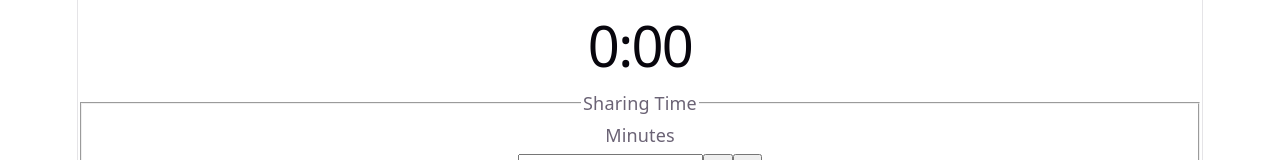
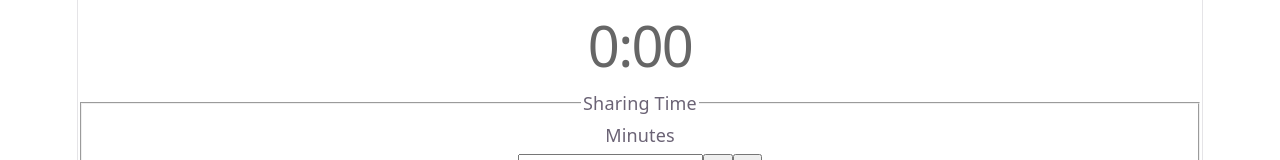
Before and after one commit to casewalker/timekeeper, a React (Vite) app: page / in a window 1280 px wide. Shown: the top 160 px of the page. Built offline with nearby package versions, Linux system fonts and the light colour scheme.

Commit message:
Flesh out warning text and app changes by phase

```diff
--- a/src/App.tsx
+++ b/src/App.tsx
@@ -7,7 +7,19 @@ import "@/App.css";
 const formatTimer = (totalSeconds: number) =>
   `${Math.floor(totalSeconds / 60)}:${String(totalSeconds % 60).padStart(2, "0")}`;
 
-function App() {
+const formatWarningText = (warningSeconds: number) => {
+  const pluralize = (string: string, n: number) => (n === 1 ? string : `${string}s`);
+
+  const numMinutes = Math.floor(warningSeconds / 60);
+  const numSeconds = warningSeconds % 60;
+
+  const minutesPart = `${numMinutes > 0 ? numMinutes + " " + pluralize("Minute", numMinutes) : ""}`;
+  const secondsPart = `${numSeconds > 0 ? numSeconds + " " + pluralize("Second", numSeconds) : ""}`;
+
+  return `${minutesPart}${numMinutes > 0 && numSeconds > 0 ? " and " : ""}${secondsPart}`;
+};
+
+export default function App() {
   const [sharingSeconds, setSharingSeconds] = useState(0);
   const [warningSeconds, setWarningSeconds] = useState(0);
   const { countdownPhase, remainingTimerSeconds, start, stop } = useCountdown();
@@ -20,25 +32,58 @@ function App() {
     start(sharingSeconds, warningSeconds);
   };
 
-  const timeDisplay = () => {
+  type PhasedResources = {
+    timerColor: string;
+    countdownTime: number;
+    warningTextPrimary: string;
+    warningTextSecondary: string;
+  };
+
+  const phasedResources = (function (): PhasedResources {
     switch (countdownPhase) {
       case "running":
-        return <span style={{ color: "green" }}>{formatTimer(remainingTimerSeconds)}</span>;
+        return {
+          timerColor: "#444444",
+          countdownTime: remainingTimerSeconds,
+          warningTextPrimary: "",
+          warningTextSecondary: "",
+        };
       case "warning":
-        return <span style={{ color: "orange" }}>{formatTimer(remainingTimerSeconds)}</span>;
+        return {
+          timerColor: "orange",
+          countdownTime: remainingTimerSeconds,
+          warningTextPrimary: "Warning",
+          warningTextSecondary: `Say: "${formatWarningText(warningSeconds)}"`,
+        };
       case "finished":
-        return <span style={{ color: "red" }}>{formatTimer(remainingTimerSeconds)}</span>;
+        return {
+          timerColor: "red",
+          countdownTime: remainingTimerSeconds,
+          warningTextPrimary: "Finished!",
+          warningTextSecondary: 'Say: "Time!"',
+        };
       case "editing":
       default:
-        return <span>{formatTimer(sharingSeconds)}</span>;
+        return {
+          timerColor: "#666666",
+          countdownTime: sharingSeconds,
+          warningTextPrimary: "",
+          warningTextSecondary: "",
+        };
     }
-  };
+  })();
 
   return (
     <main>
       <h1 role="timer" aria-label="Time remaining">
-        {timeDisplay()}
+        <span style={{ color: phasedResources.timerColor }}>
+          {formatTimer(phasedResources.countdownTime)}
+        </span>
       </h1>
+      <div>
+        <p>{phasedResources.warningTextPrimary}</p>
+        <p>{phasedResources.warningTextSecondary}</p>
+      </div>
       <form onSubmit={handleStart}>
         <TimerController
           label="Sharing Time"
@@ -72,5 +117,3 @@ function App() {
     </main>
   );
 }
-
-export default App;
--- a/src/hooks/useCountdown.ts
+++ b/src/hooks/useCountdown.ts
@@ -2,7 +2,7 @@ import { useEffect, useState } from "react";
 
 export type CountdownPhase = "editing" | "running" | "warning" | "finished";
 
-const TICK_MS = 200;
+const TICK_MS = 100;
 
 export default function useCountdown() {
   const [countdownPhase, setCountdownPhase] = useState<CountdownPhase>("editing");
```
Also changed, not shown: 2 other files (tests, documents, lock files or other folders).
